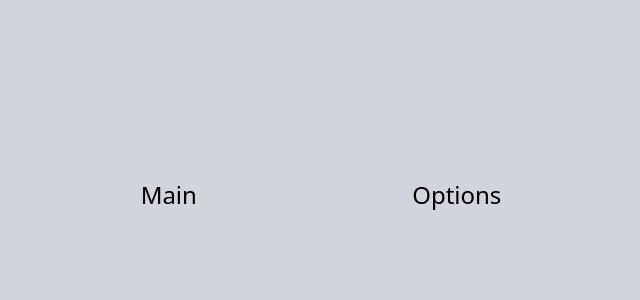
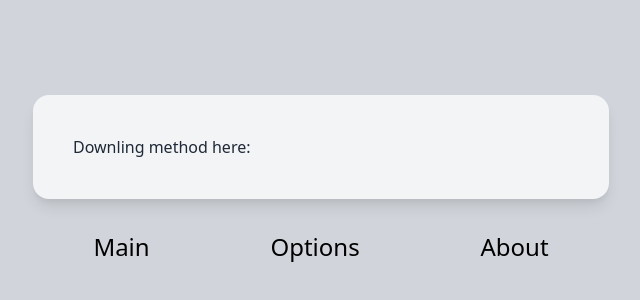
Before and after one commit to Sebosun/latin-downling-method, a React (Create React App) app: page /about in a window 1280 px wide. Before the commit this address had no page. Shown: the part 204-504 px from the top of the page, without its empty margins (319-959 px from the left). Built offline with nearby package versions, Linux system fonts and the light colour scheme.

Commit message:
routing for the about page + basic about component

```diff
--- a/src/App.tsx
+++ b/src/App.tsx
@@ -1,4 +1,5 @@
 import { Routes, Route } from "react-router-dom";
+import About from "./components/pages/About";
 import Main from "./components/pages/Main";
 import Options from "./components/pages/Options";
 import Navigation from "./components/ui/Navigation";
@@ -11,6 +12,7 @@ function App() {
         <Routes>
           <Route path="/" element={<Main />} />
           <Route path="/options" element={<Options />} />
+          <Route path="/about" element={<About />} />
         </Routes>
         <FetchData />
         <Navigation />
--- /dev/null
+++ b/src/components/pages/About.tsx
@@ -0,0 +1,9 @@
+import React, { ReactElement } from "react";
+
+export default function About(): ReactElement | null {
+  return (
+    <main className="wrapper">
+      <p>Downling method here:</p>
+    </main>
+  );
+}
--- a/src/components/pages/Main.tsx
+++ b/src/components/pages/Main.tsx
@@ -3,7 +3,7 @@ import Stats from "../stats/Stats";
 
 export default function Main() {
   return (
-    <main className="bg-gray-100 rounded-2xl shadow-l text-gray-800 p-4 lg:p-10">
+    <main className="wrapper">
       <Game />
       <Stats />
     </main>
--- a/src/components/pages/Options.tsx
+++ b/src/components/pages/Options.tsx
@@ -3,7 +3,7 @@ import GameOptions from "../game/options/GameOptions";
 
 export default function Options(): ReactElement | null {
   return (
-    <main className="w-full max-h-96 overflow-y-auto bg-gray-100 rounded-2xl shadow-l text-gray-800 p-4">
+    <main className="wrapper">
       <GameOptions />;
     </main>
   );
--- a/src/components/ui/Navigation.tsx
+++ b/src/components/ui/Navigation.tsx
@@ -16,6 +16,12 @@ export default function Navigation(): ReactElement | null {
       >
         Options
       </Link>
+      <Link
+        className="border-transparent border-b-2 hover:border-sky-800 p-8 "
+        to="/about"
+      >
+        About
+      </Link>
     </nav>
   );
 }
```
